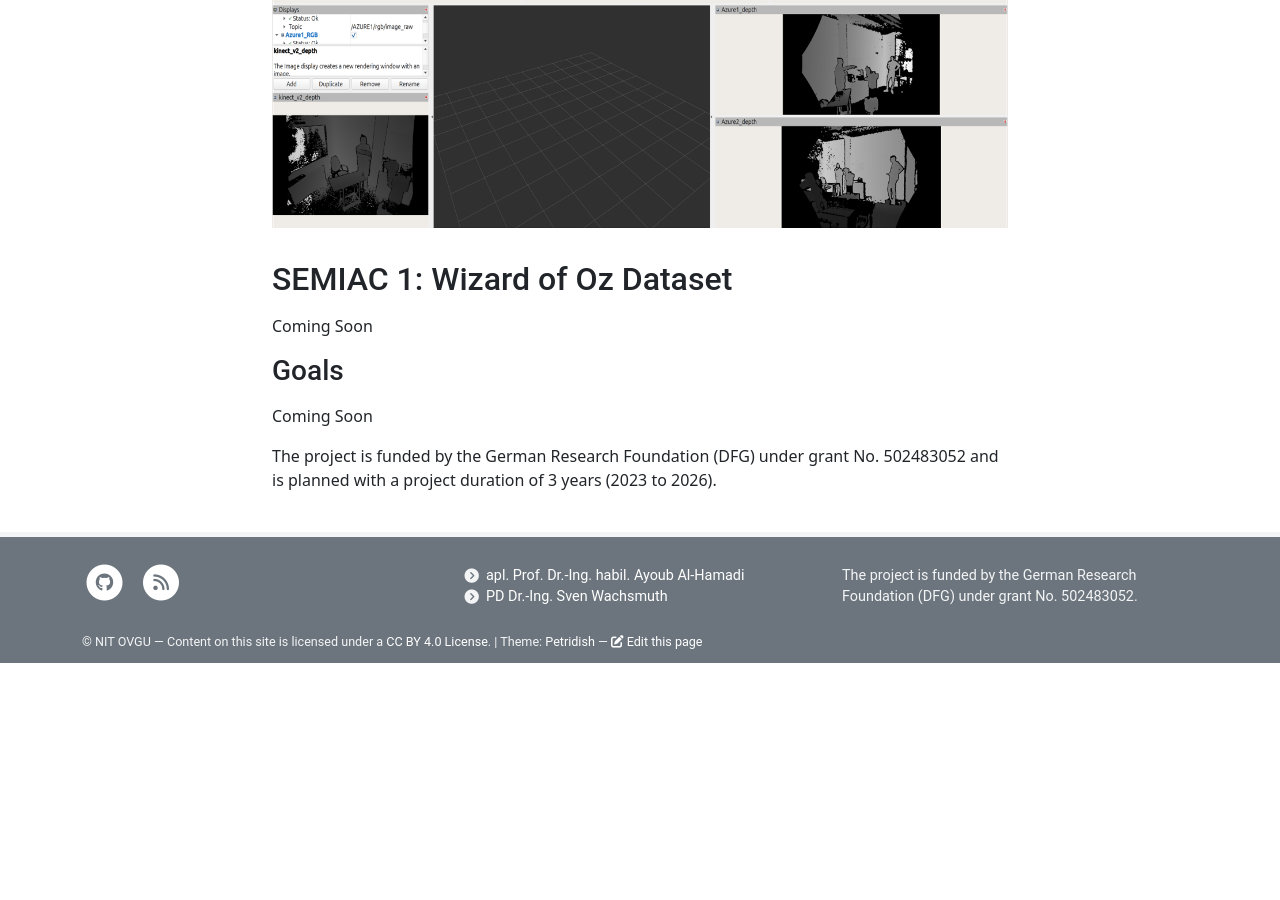
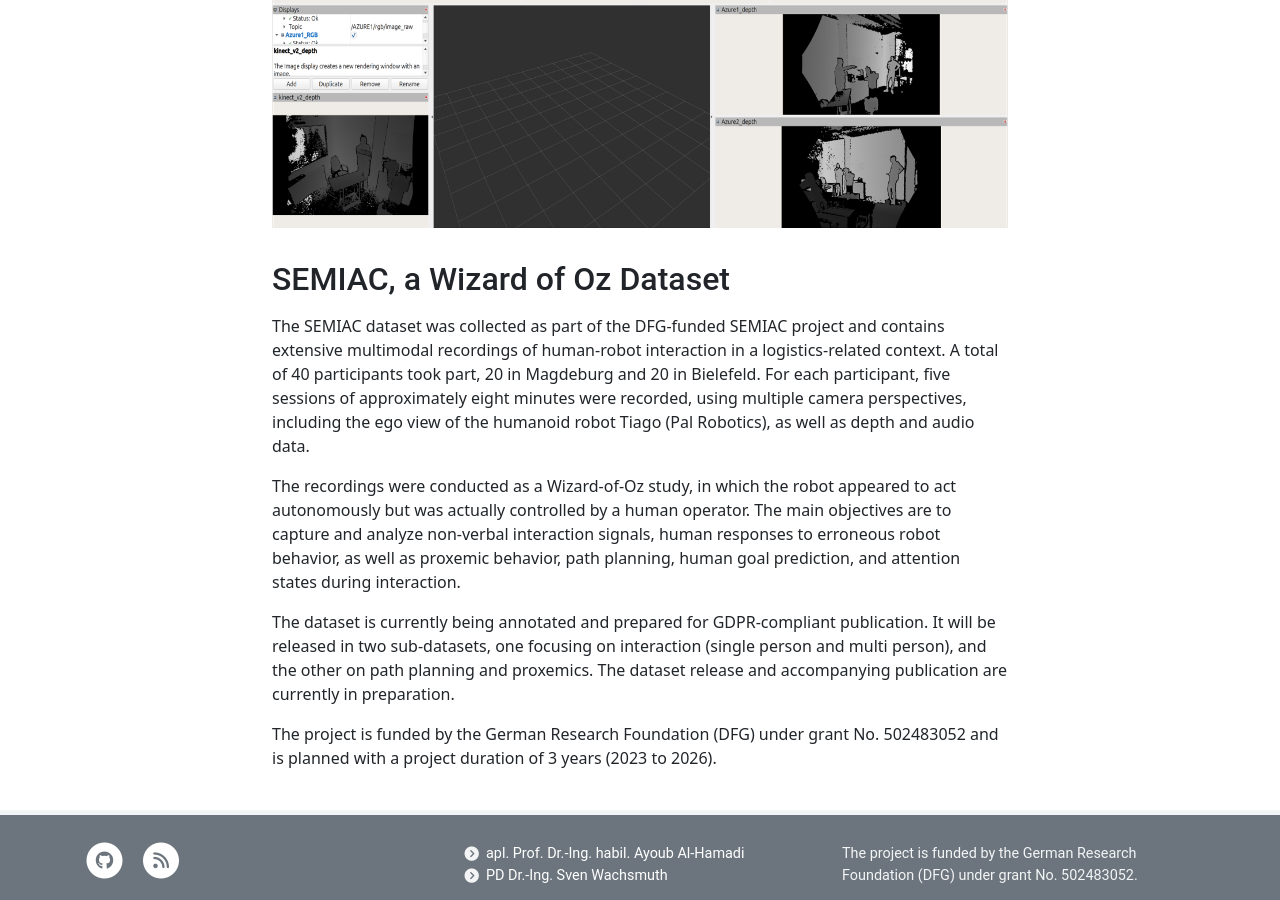
Before and after one commit to ovgu-nit/semiac, a Jekyll site: the page built from pages/datasets/SEMIAC.md, in a window 1280 px wide and 900 px high, scrolled down 582 px. Built offline with Jekyll 4.4.1, drawn with Linux system fonts in a browser that asks for light colours; before the commit the page ends 1245 px from its top, so only the background shows below that.

Commit message:
Revise SEMIAC dataset documentation
Updated the SEMIAC dataset description with detailed information about the dataset, including participant details and objectives.

```diff
--- a/pages/datasets/SEMIAC.md
+++ b/pages/datasets/SEMIAC.md
@@ -12,11 +12,12 @@ permalink: /datasets/SEMIAC/
 <!-- # SEMIAC -->
 
 
-## SEMIAC 1: Wizard of Oz Dataset
-Coming Soon
+## SEMIAC, a Wizard of Oz Dataset
+The SEMIAC dataset was collected as part of the DFG-funded SEMIAC project and contains extensive multimodal recordings of human-robot interaction in a logistics-related context. A total of 40 participants took part, 20 in Magdeburg and 20 in Bielefeld. For each participant, five sessions of approximately eight minutes were recorded, using multiple camera perspectives, including the ego view of the humanoid robot Tiago (Pal Robotics), as well as depth and audio data.
 
-### Goals
-Coming Soon
+The recordings were conducted as a Wizard-of-Oz study, in which the robot appeared to act autonomously but was actually controlled by a human operator. The main objectives are to capture and analyze non-verbal interaction signals, human responses to erroneous robot behavior, as well as proxemic behavior, path planning, human goal prediction, and attention states during interaction.
+
+The dataset is currently being annotated and prepared for GDPR-compliant publication. It will be released in two sub-datasets, one focusing on interaction (single person and multi person), and the other on path planning and proxemics. The dataset release and accompanying publication are currently in preparation.
 
 # Founding
 The project is funded by the German Research Foundation (DFG) under grant No. 502483052 and is planned with a project duration of 3 years (2023 to 2026).
```
